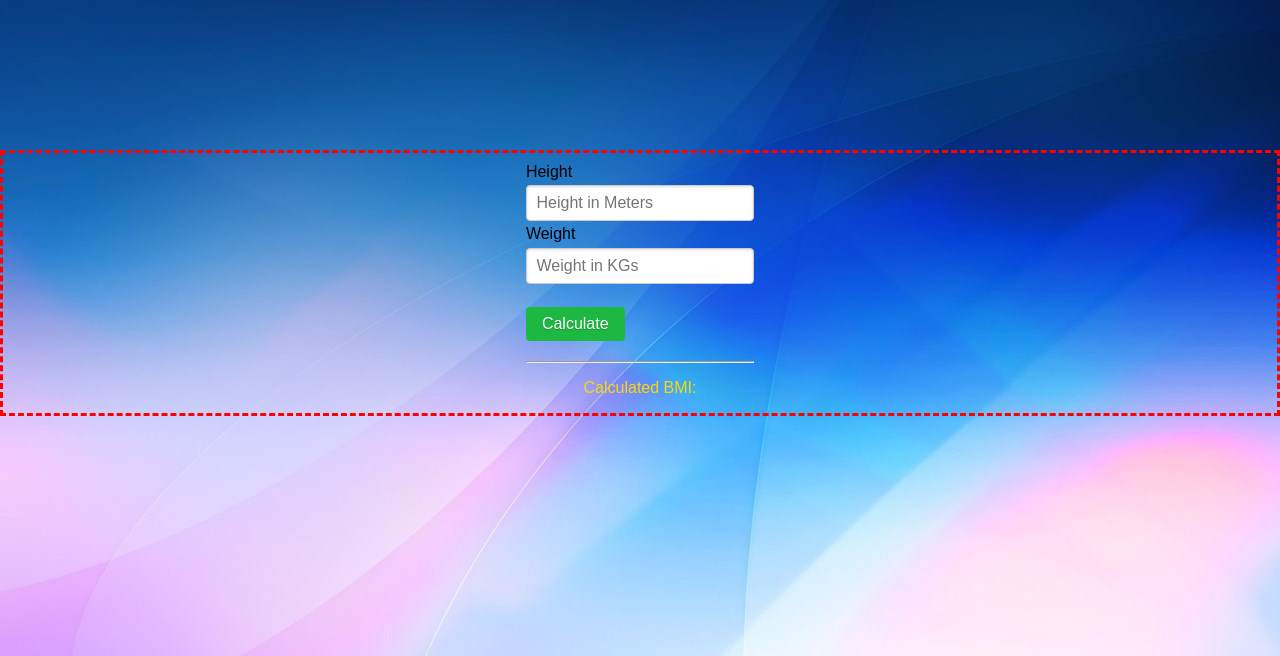
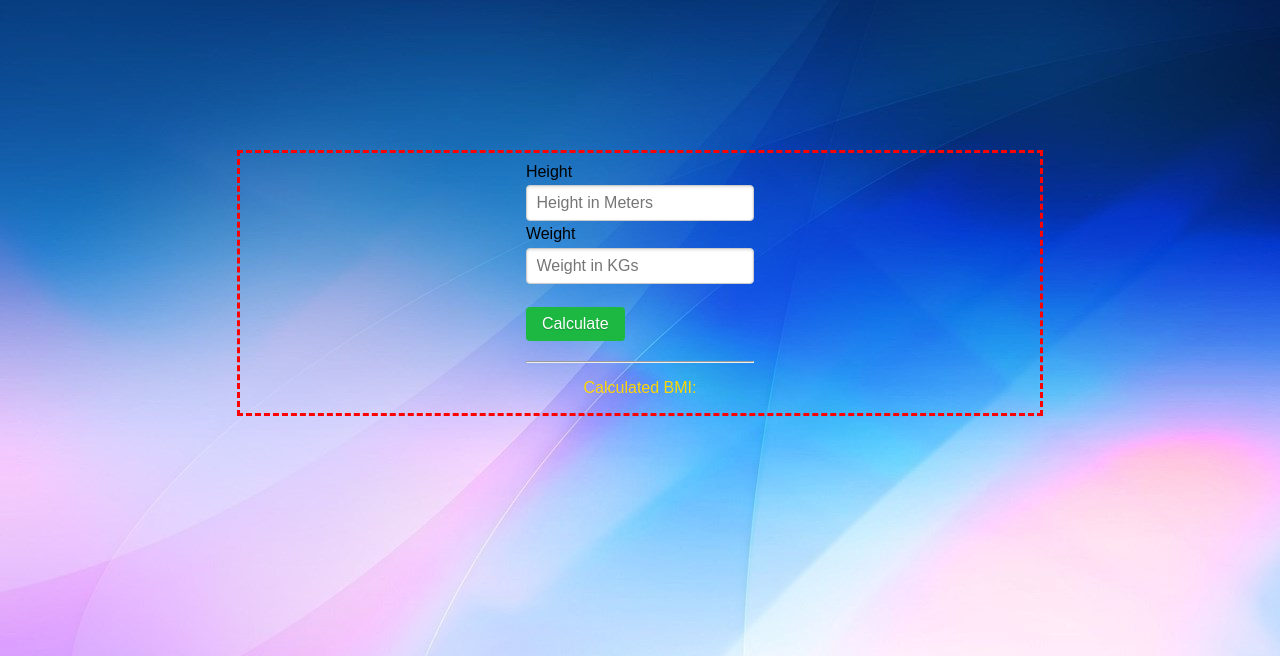
Before and after one commit to rikjal/BMI-Calculator, a Flask app: page / in a window 1280 px wide. Shown: the top 656 px of the page. Run offline with Flask 2, Linux system fonts and the light colour scheme; some libraries are stand-ins or nearby versions.

Commit message:
Update index.css

```diff
--- a/static/css/index.css
+++ b/static/css/index.css
@@ -3,7 +3,8 @@ body{
 }
 #form{
     margin: 150px auto;
-    width: inherit;
+    max-width: 800px;
+    min-width: 500px;
     display: flex;
     justify-content: center;
     border: 3px dashed red;
```
